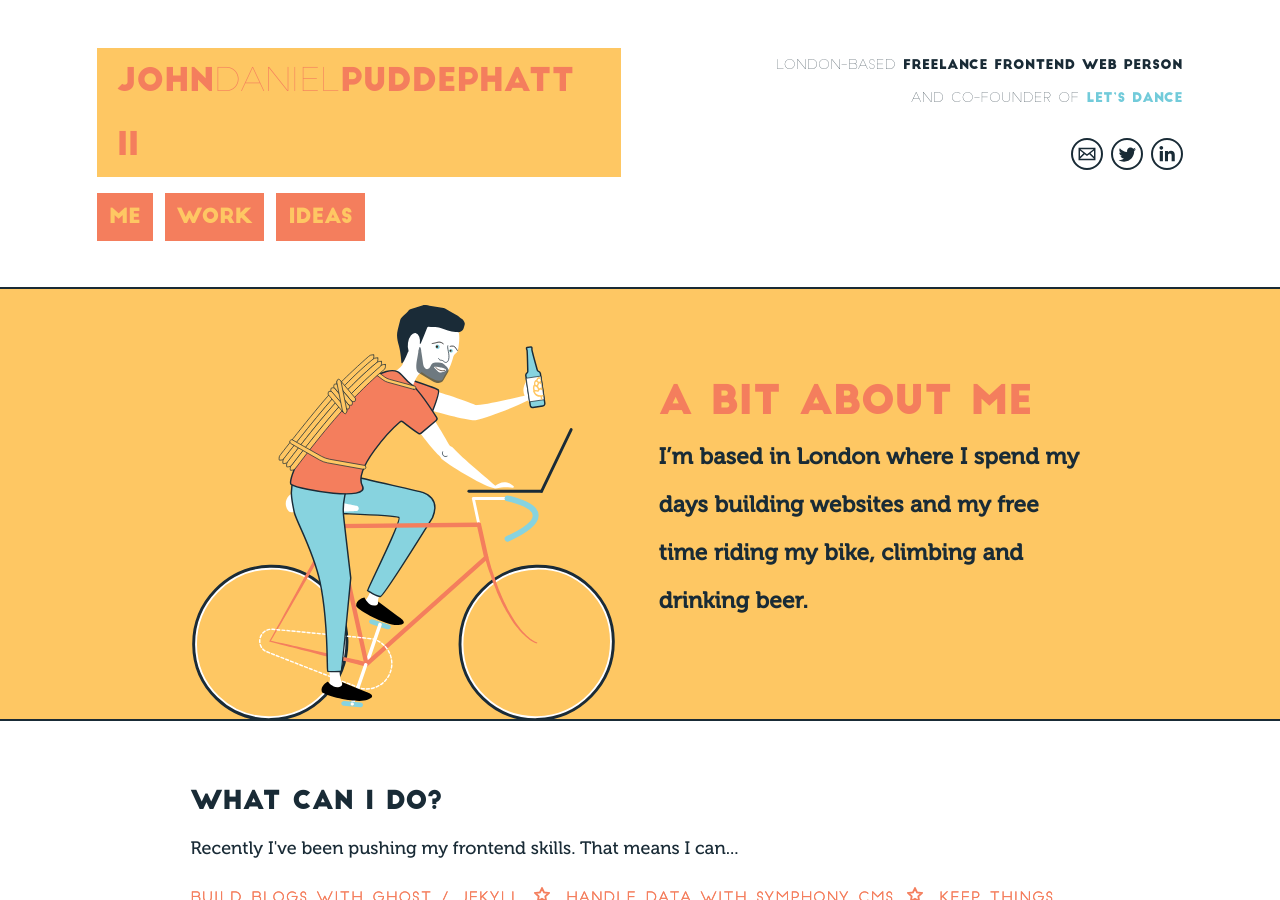
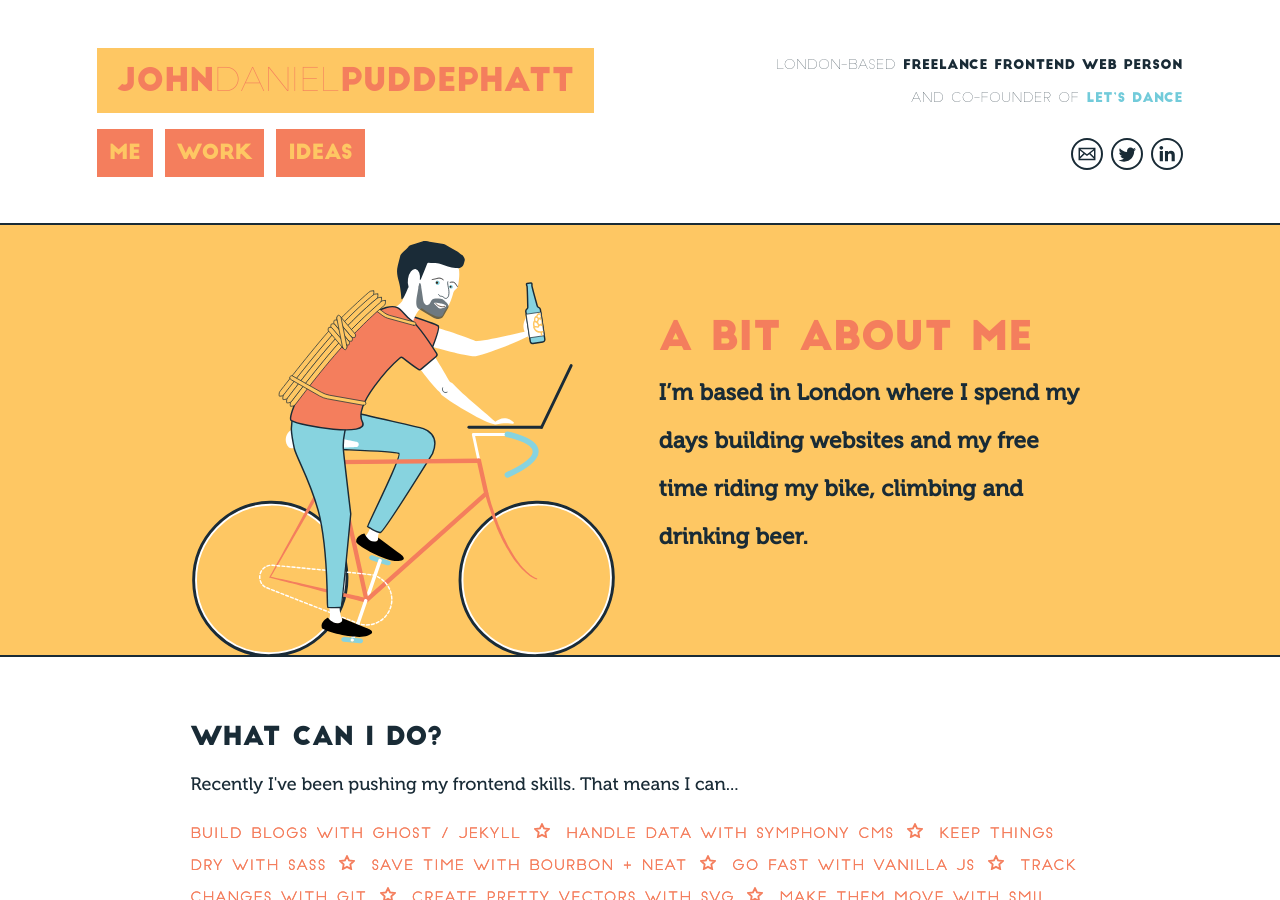
Before and after one commit to johnpuddephatt/jdp.org.uk, a Jekyll site: the page built from me.md, in a window 1280 px wide and 900 px high. Built offline with Jekyll 4.4.1, drawn with Linux system fonts in a browser that asks for light colours.

Commit message:
remove II from name

```diff
--- a/_includes/header.html
+++ b/_includes/header.html
@@ -1,7 +1,7 @@
 <header class="site-header">
     <div class="container">
         <nav>
-            <h1>John<span>Daniel</span>Puddephatt II</h1>
+            <h1>John<span>Daniel</span>Puddephatt</h1>
             <ul>
                 <li><a href="/">Me</a></li>
                 <li><a href="/work/">Work</a></li>
```
